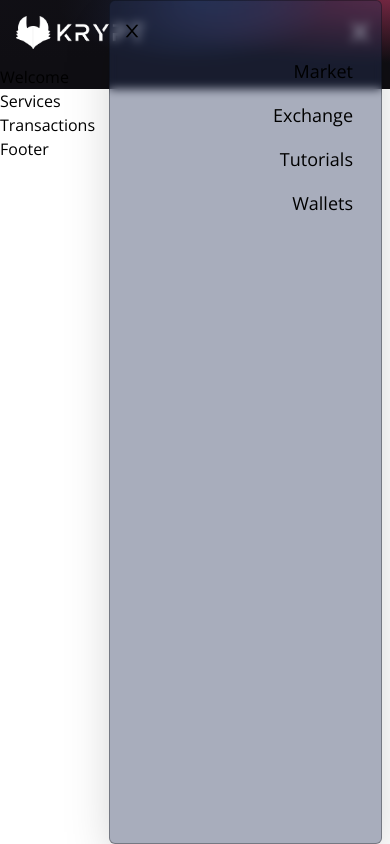
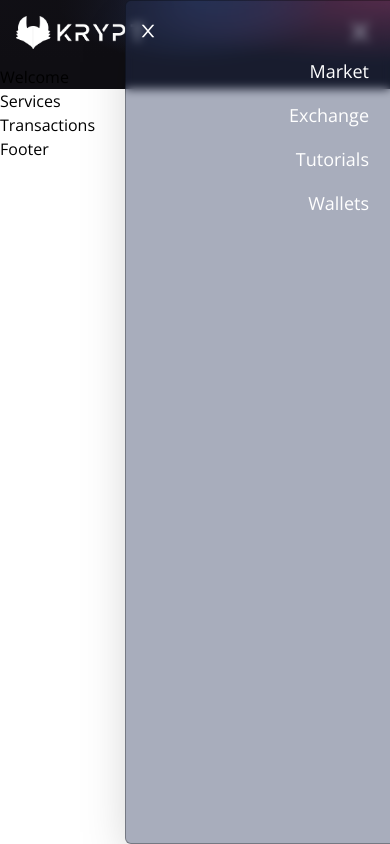
Before and after one commit to Awodi-Emmanuel/Krypto-connect, a React (Vite) app in the folder client/: page / in a window 390 px wide. Both pictures are taken after a click on the icon 360 px from the left and 32 px from the top of the page. Built offline with nearby package versions, Linux system fonts and the light colour scheme.

Commit message:
Mobile menu completed

```diff
--- a/client/src/components/Navbar.jsx
+++ b/client/src/components/Navbar.jsx
@@ -43,7 +43,7 @@
           />
         )}
         {toggleMenu && (
-          <ul className="z-10 fixed top-0 right-2 p-3 w-[70vw] h-screen shadow-2xl md:hidden list:none flex flex-col justify-start items-end rounded-md blue-glassmorphism">
+          <ul className="z-10 fixed top-0 -right-2 p-3 w-[70vw] h-screen shadow-2xl md:hidden list:none flex flex-col justify-start items-end rounded-md blue-glassmorphism text-white animate-slide-in">
             <li className="text-xl w-full my-2">
               <AiOutlineClose onClick={() => setToggleMenu(false)} />
             </li>
```
